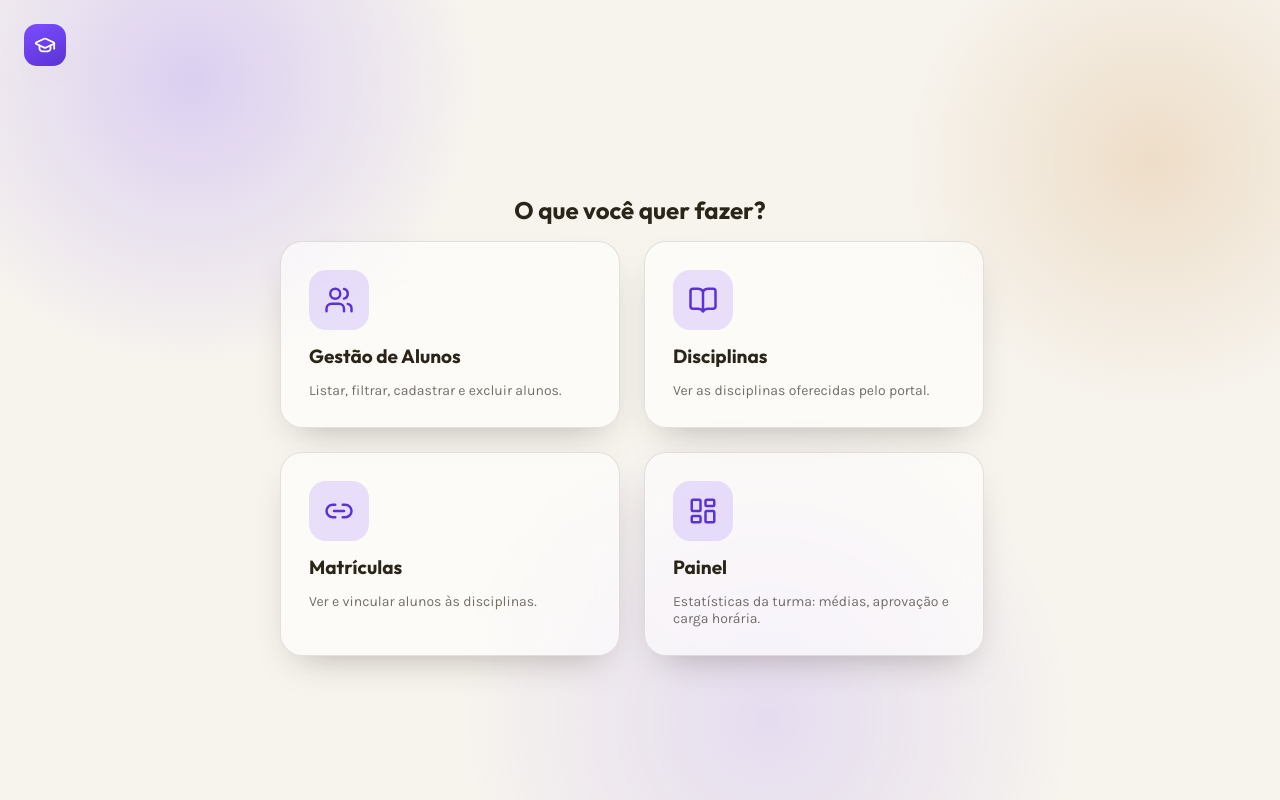
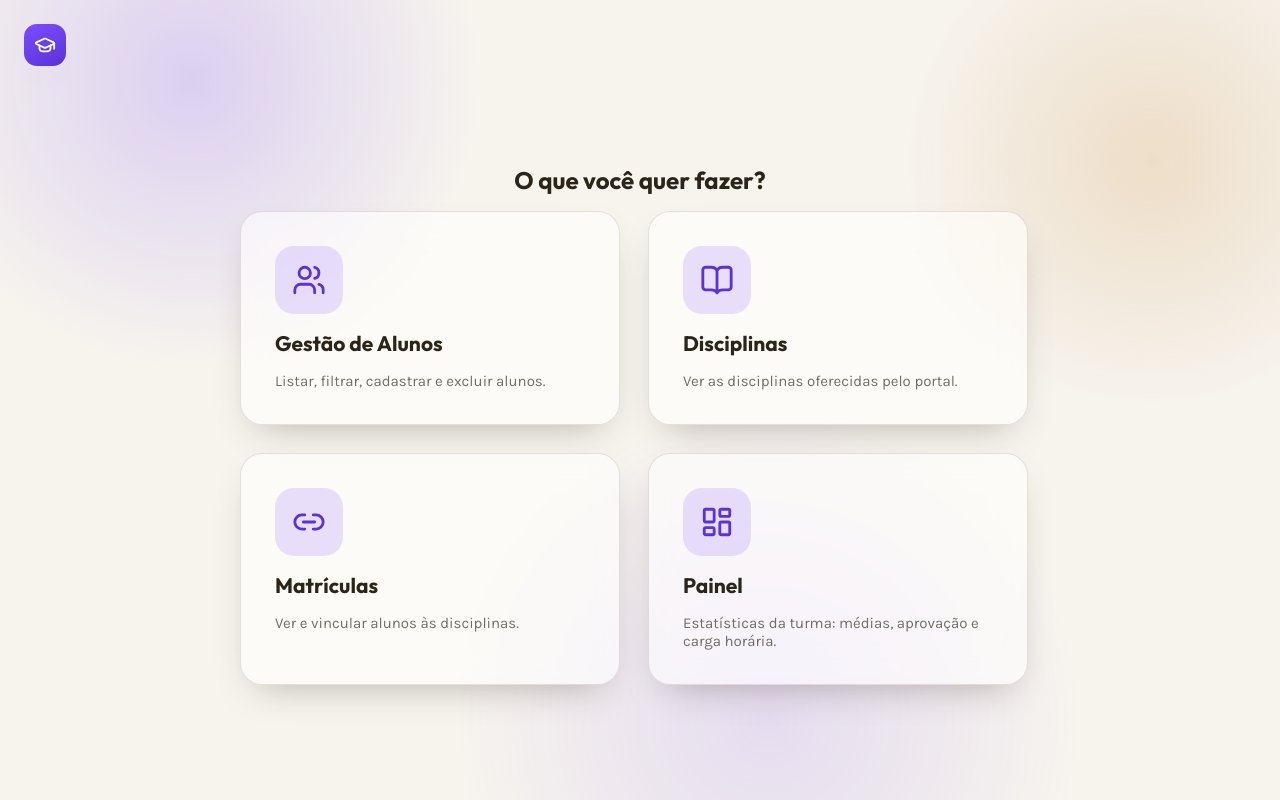
Before and after one commit to JhonneJrr/gestao-alunos-frontend, a React (Vite) app: page / in a window 1280 px wide. Both pictures are taken after a click on the button "Entrar no portal". Built offline with nearby package versions, Linux system fonts and the light colour scheme.

Commit message:
Aumenta um pouco mais os cards da home

```diff
--- a/src/index.css
+++ b/src/index.css
@@ -218,19 +218,19 @@ h3 {
 
 .grade-funcoes {
   display: grid;
-  grid-template-columns: repeat(2, minmax(260px, 340px));
-  gap: 24px;
+  grid-template-columns: repeat(2, minmax(280px, 380px));
+  gap: 28px;
   width: 100%;
-  max-width: 720px;
+  max-width: 800px;
 }
 
 .card-funcao {
   display: flex;
   flex-direction: column;
   align-items: flex-start;
-  gap: 14px;
+  gap: 16px;
   text-align: left;
-  padding: 28px;
+  padding: 34px;
   background: var(--superficie);
   border: 1px solid var(--borda);
   border-radius: var(--raio);
@@ -253,9 +253,9 @@ h3 {
 }
 
 .card-funcao-icone {
-  width: 60px;
-  height: 60px;
-  border-radius: 17px;
+  width: 68px;
+  height: 68px;
+  border-radius: 19px;
   background: var(--violeta-suave);
   color: var(--violeta-escuro);
   display: flex;
@@ -264,18 +264,18 @@ h3 {
 }
 
 .card-funcao-icone svg {
-  width: 30px;
-  height: 30px;
+  width: 34px;
+  height: 34px;
 }
 
 .card-funcao h3 {
   margin: 0;
-  font-size: 19px;
+  font-size: 21px;
 }
 
 .card-funcao p {
   margin: 0;
-  font-size: 14px;
+  font-size: 15px;
   color: var(--texto-suave);
 }
 
```
